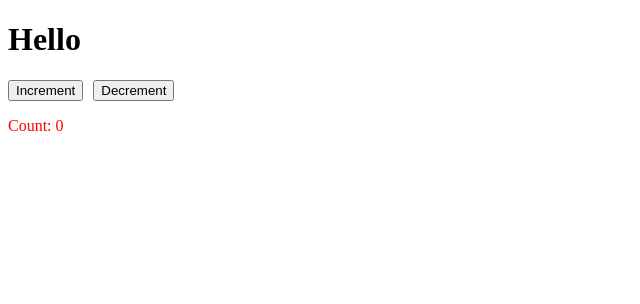
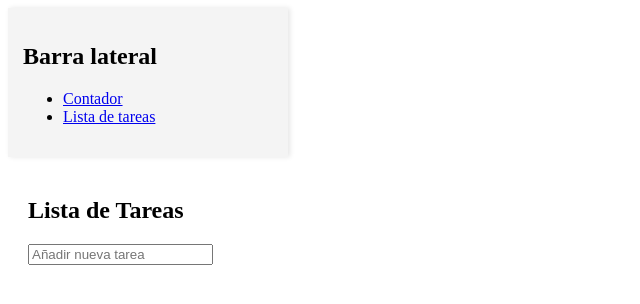
Before and after one commit to Andre123-69/proyecto-vue, a Vue app: page /Lista-De-Tareas in a window 1280 px wide. Shown: the top 304 px of the page, without its empty margins (0-640 px from the left). Built offline with nearby package versions, Linux system fonts and the light colour scheme.

Commit message:
crear componente de lista de tareas, Borra componenete autogenerados, Crear rutas desde un Menubar

```diff
--- a/src/App.vue
+++ b/src/App.vue
@@ -1,9 +1,9 @@
 <template>
-  <Contador />
+  <MainView />
 </template>
 
 <script setup>
-import Contador from "./components/contador.vue";
+import MainView from "./views/MainView.vue";
 </script>
 
 <style scoped></style>
--- /dev/null
+++ b/src/components/ListaDeTareas.vue
@@ -0,0 +1,35 @@
+<template>
+  <div>
+    <h2>Lista de Tareas</h2>
+    <input
+      type="text"
+      v-model="nuevaTarea"
+      placeholder="Añadir nueva tarea"
+      @keyup.enter="addTarea"
+    />
+    <ul>
+      <li v-for="(tarea, index) in tareas" :key="index">
+        {{ tarea }}
+
+        <button @click="deleteTarea(index)">Eliminar</button>
+      </li>
+    </ul>
+  </div>
+</template>
+<script setup>
+import { ref } from "vue";
+
+const tareas = ref([]);
+const nuevaTarea = ref("");
+
+const addTarea = () => {
+  tareas.value.push(nuevaTarea.value);
+  nuevaTarea.value = "";
+};
+
+const deleteTarea = (index) => {
+  tareas.value.splice(index, 1);
+};
+</script>
+
+<style scoped></style>
--- /dev/null
+++ b/src/components/Sidebar.vue
@@ -0,0 +1,21 @@
+<!-- eslint-disable vue/multi-word-component-names -->
+<template>
+  <div class="sidebar">
+    <h2>Barra lateral</h2>
+    <ul>
+      <li><router-link to="/Contador">Contador</router-link></li>
+      <li><router-link to="/Lista-De-Tareas">Lista de tareas</router-link></li>
+    </ul>
+  </div>
+</template>
+
+<script></script>
+
+<style>
+.sidebar {
+  width: 250px;
+  background-color: #f4f4f4;
+  padding: 15px;
+  box-shadow: 2px 0 5px rgba(0, 0, 0, 0.1);
+}
+</style>
--- a/src/router/index.js
+++ b/src/router/index.js
@@ -1,8 +1,19 @@
-import { createRouter, createWebHistory } from 'vue-router'
+import { createRouter, createWebHistory } from "vue-router";
 
 const router = createRouter({
   history: createWebHistory(import.meta.env.BASE_URL),
-  routes: [],
-})
+  routes: [
+    {
+      path: "/Contador",
+      name: "Contador",
+      component: () => import("../components/Contador.vue"),
+    },
+    {
+      path: "/Lista-De-Tareas",
+      name: "ListaDeTareas",
+      component: () => import("../components/ListaDeTareas.vue"),
+    },
+  ],
+});
 
-export default router
+export default router;
--- /dev/null
+++ b/src/views/MainView.vue
@@ -0,0 +1,23 @@
+<template>
+  <div class="container">
+    <Sidebar />
+    <div class="content">
+      <router-view />
+    </div>
+  </div>
+</template>
+
+<script setup>
+import Sidebar from "@/components/Sidebar.vue";
+</script>
+
+<style scoped>
+.container {
+  display: flex;
+  flex-direction: column;
+}
+.content {
+  flex: 1;
+  padding: 20px;
+}
+</style>
```
Also changed, not shown: src/components/Contador.vue (+7 -7 lines).
